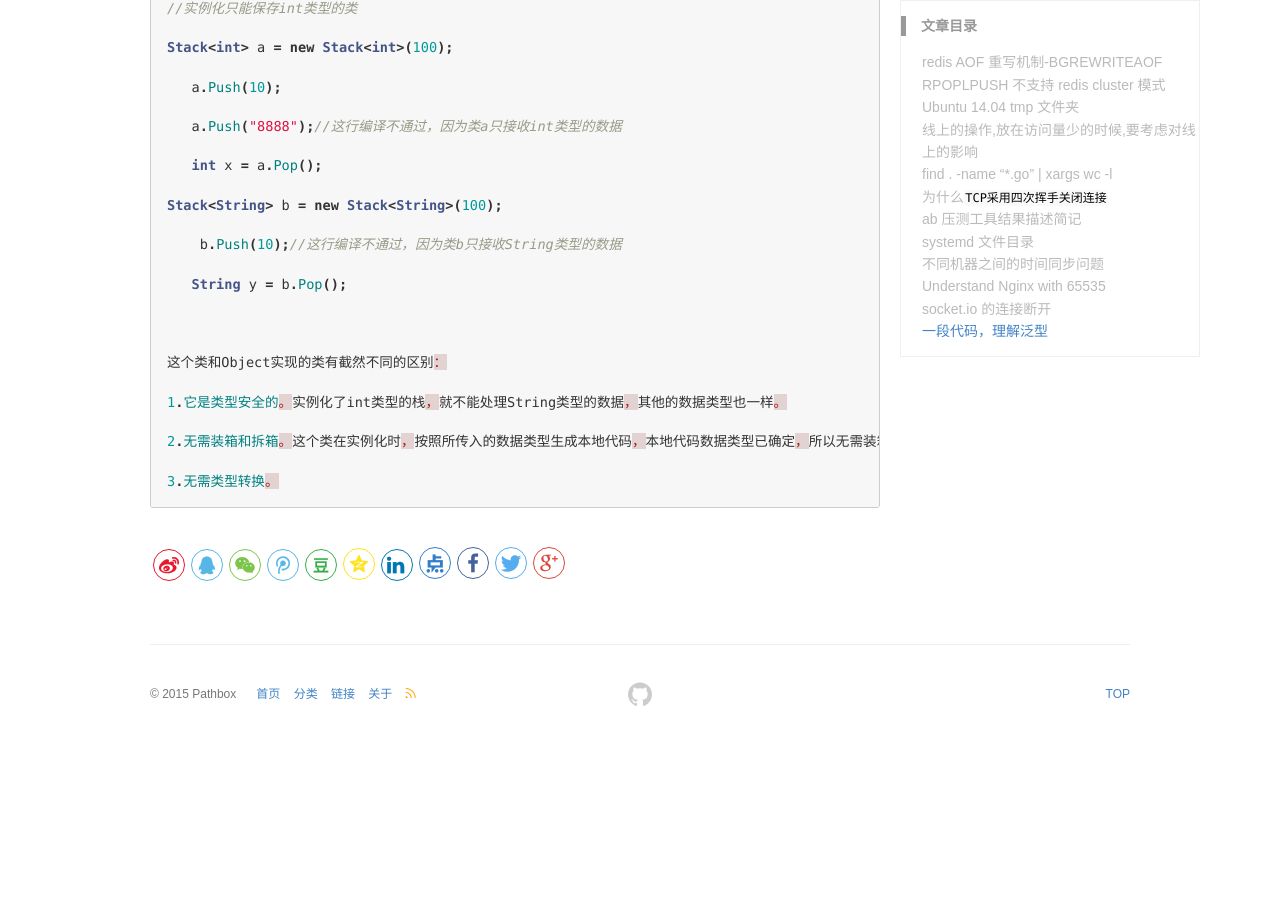
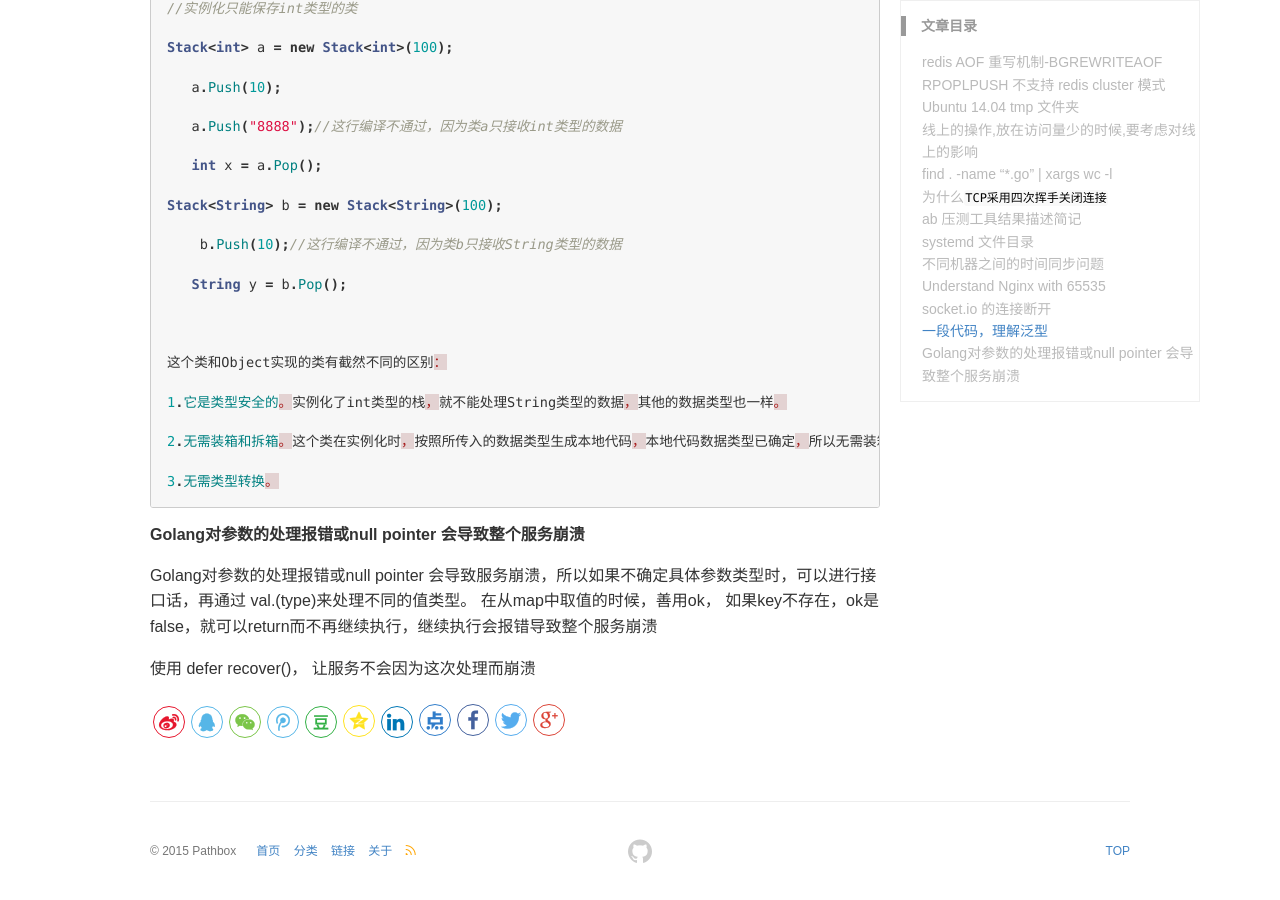
Before and after one commit to pathbox/pathbox.github.io, a Jekyll site: the page built from _posts/2018-03-11-work-summary-in-Udesk-thirteen.md, in a window 1280 px wide and 900 px high, scrolled down 5709 px. Built offline with Jekyll 4.4.1, drawn with Linux system fonts in a browser that asks for light colours; before the commit the page ends 6452 px from its top, so only the background shows below that.

Commit message:
Golang对参数的处理报错或null pointer 会导致整个服务崩溃

````diff
--- a/_posts/2018-03-11-work-summary-in-Udesk-thirteen.md
+++ b/_posts/2018-03-11-work-summary-in-Udesk-thirteen.md
@@ -250,3 +250,8 @@ Stack<String> b = new Stack<String>(100);
 
 3.无需类型转换。
 ```
+
+##### Golang对参数的处理报错或null pointer 会导致整个服务崩溃
+Golang对参数的处理报错或null pointer 会导致服务崩溃，所以如果不确定具体参数类型时，可以进行接口话，再通过 val.(type)来处理不同的值类型。 在从map中取值的时候，善用ok， 如果key不存在，ok是false，就可以return而不再继续执行，继续执行会报错导致整个服务崩溃
+
+使用 defer recover()， 让服务不会因为这次处理而崩溃
````
